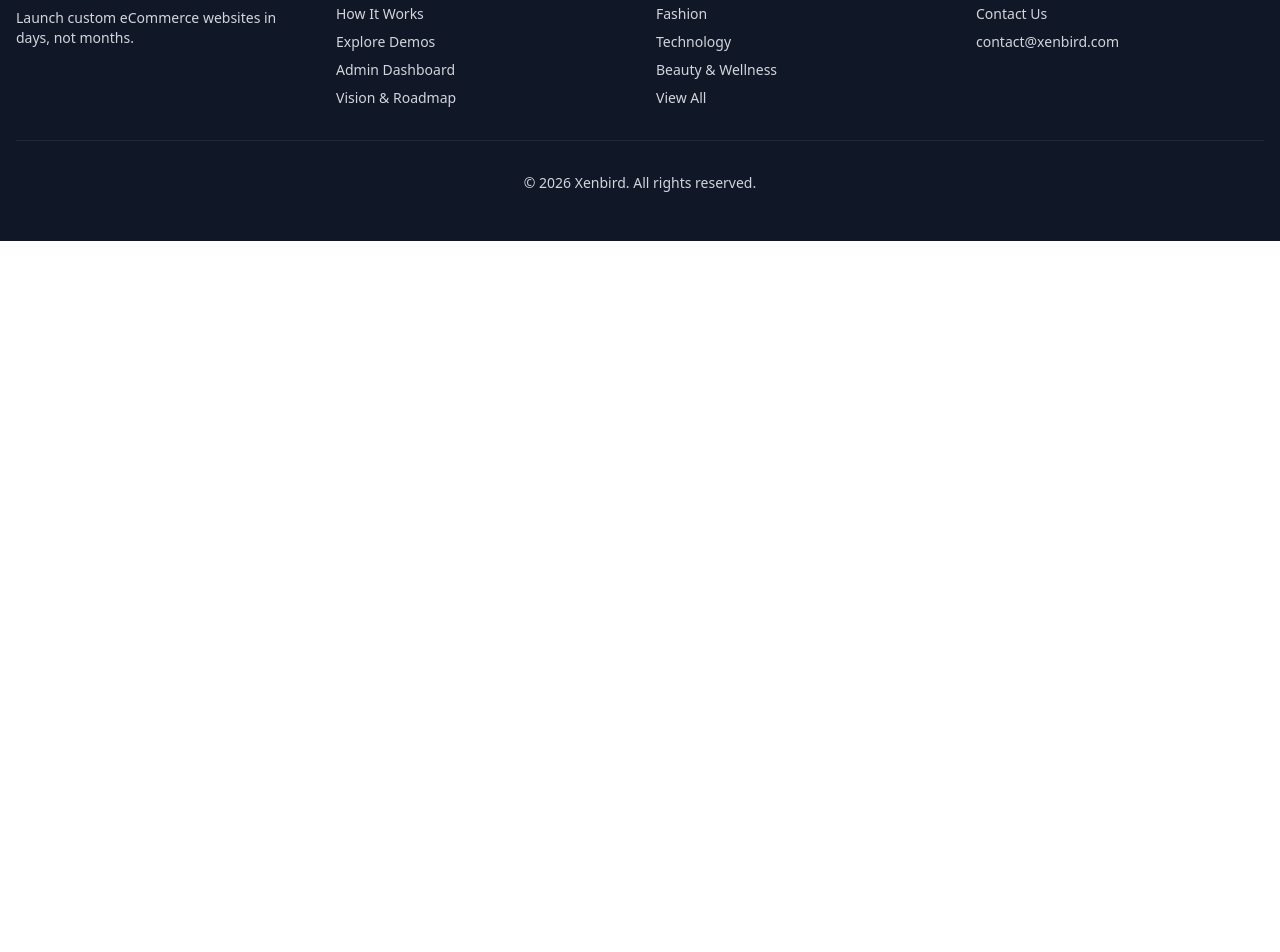
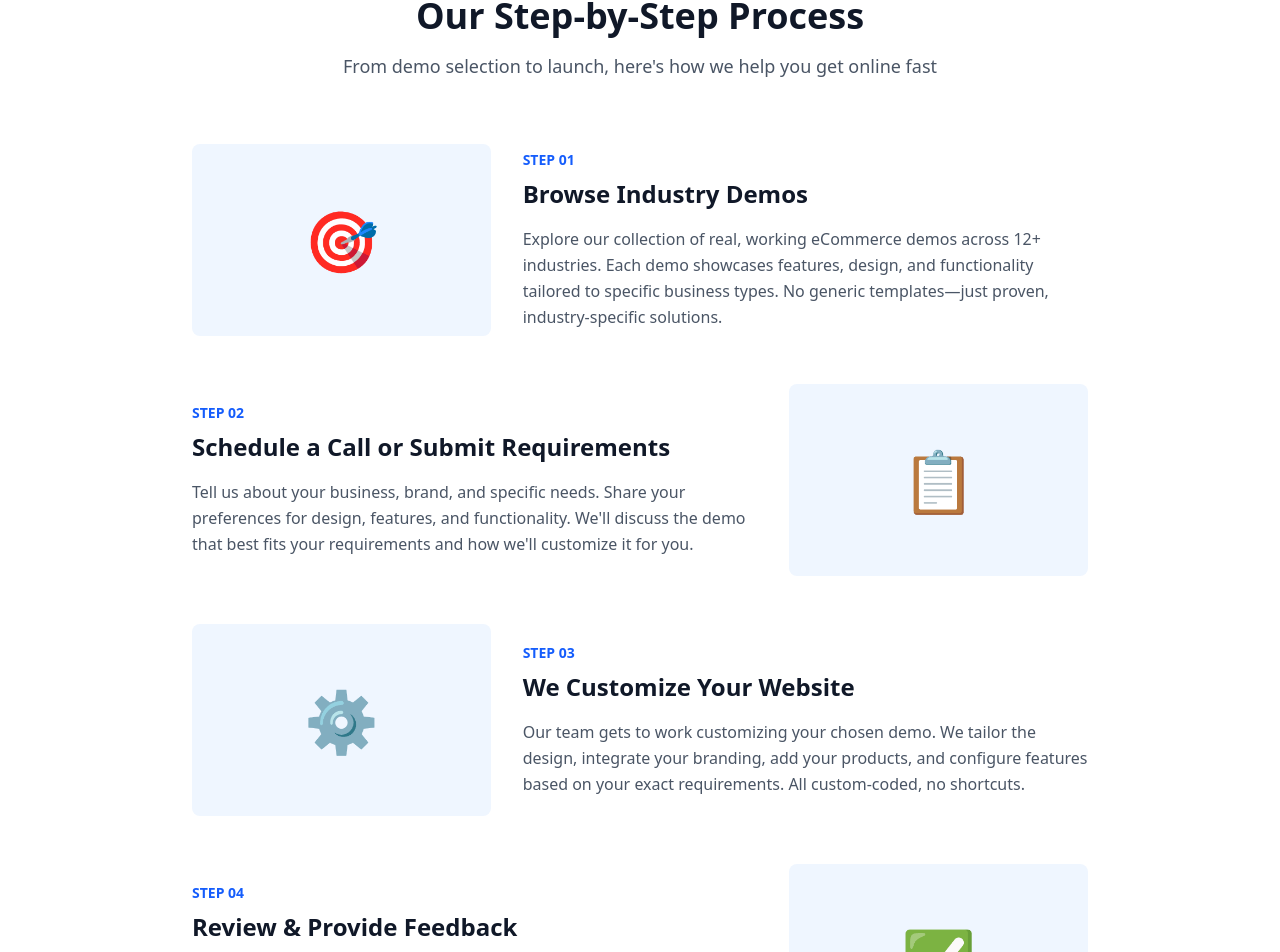
Before and after one commit to vichithchamodya/Xenbird-Marketing-Website, a Next.js app: page / in a window 1280 px wide. Shown: the part 4305-5257 px from the top of the page. Before the commit the page ends 4546 px from the top, so only its background shows below. Built offline with nearby package versions, Linux system fonts and the light colour scheme.

Commit message:
build detailed process flow

```diff
--- a/src/app/page.tsx
+++ b/src/app/page.tsx
@@ -4,6 +4,7 @@ import HowItWorksPreview from "@/components/sections/HowItWorksPreview";
 import DemosTeaser from "@/components/sections/DemosTeaser";
 import TrustSection from "@/components/sections/TrustSection";
 import CTASection from "@/components/sections/CTASection";
+import ProcessFlow from "@/components/sections/ProcessFlow";
 
 export default function Home() {
   return (
@@ -14,6 +15,7 @@ export default function Home() {
       <DemosTeaser />
       <TrustSection />
       <CTASection />
+      <ProcessFlow />
     </>
   );
 }
--- /dev/null
+++ b/src/components/sections/ProcessFlow.tsx
@@ -0,0 +1,86 @@
+export default function ProcessFlow() {
+  const steps = [
+    {
+      number: "01",
+      title: "Browse Industry Demos",
+      description:
+        "Explore our collection of real, working eCommerce demos across 12+ industries. Each demo showcases features, design, and functionality tailored to specific business types. No generic templates—just proven, industry-specific solutions.",
+      visual: "🎯",
+    },
+    {
+      number: "02",
+      title: "Schedule a Call or Submit Requirements",
+      description:
+        "Tell us about your business, brand, and specific needs. Share your preferences for design, features, and functionality. We'll discuss the demo that best fits your requirements and how we'll customize it for you.",
+      visual: "📋",
+    },
+    {
+      number: "03",
+      title: "We Customize Your Website",
+      description:
+        "Our team gets to work customizing your chosen demo. We tailor the design, integrate your branding, add your products, and configure features based on your exact requirements. All custom-coded, no shortcuts.",
+      visual: "⚙️",
+    },
+    {
+      number: "04",
+      title: "Review & Provide Feedback",
+      description:
+        "We share your customized website for review. You can request changes, refinements, or adjustments. We iterate based on your feedback to ensure everything meets your expectations.",
+      visual: "✅",
+    },
+    {
+      number: "05",
+      title: "Launch Your Store",
+      description:
+        "Once you approve, we handle the deployment and launch. Your custom eCommerce website goes live, fully functional and ready to start selling. All of this in days, not months.",
+      visual: "🚀",
+    },
+  ];
+
+  return (
+    <section className="py-20 bg-white">
+      <div className="container mx-auto px-4">
+        <div className="text-center mb-16">
+          <h2 className="text-3xl md:text-4xl font-bold text-gray-900 mb-4">
+            Our Step-by-Step Process
+          </h2>
+          <p className="text-lg text-gray-600 max-w-2xl mx-auto">
+            From demo selection to launch, here's how we help you get online
+            fast
+          </p>
+        </div>
+
+        <div className="max-w-4xl mx-auto space-y-12">
+          {steps.map((step, index) => (
+            <div
+              key={step.number}
+              className={`flex flex-col md:flex-row gap-8 items-center ${
+                index % 2 === 1 ? "md:flex-row-reverse" : ""
+              }`}
+            >
+              {/* visual */}
+              <div className="shrink-0 w-full md:w-1/3">
+                <div className="bg-blue-50 rounded-lg h-48 flex items-center justify-center text-6xl">
+                  {step.visual}
+                </div>
+              </div>
+
+              {/* content */}
+              <div className="flex-1">
+                <div className="text-sm font-bold text-blue-600 mb-2">
+                  STEP {step.number}
+                </div>
+                <h3 className="text-2xl font-bold text-gray-900 mb-4">
+                  {step.title}
+                </h3>
+                <p className="text-gray-600 leading-relaxed">
+                  {step.description}
+                </p>
+              </div>
+            </div>
+          ))}
+        </div>
+      </div>
+    </section>
+  );
+}
```
